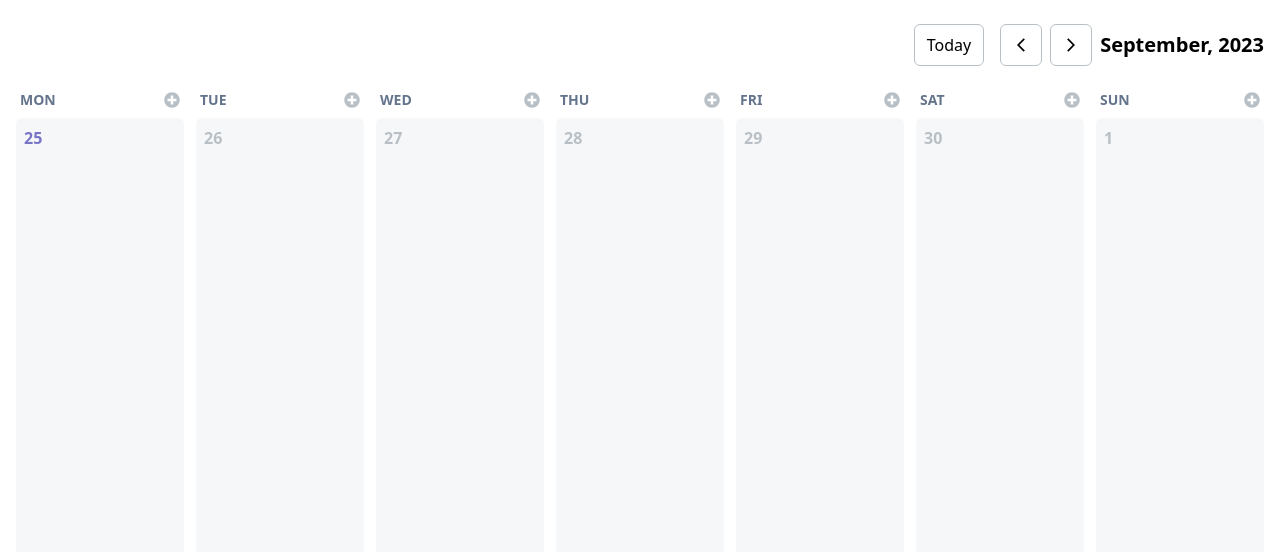
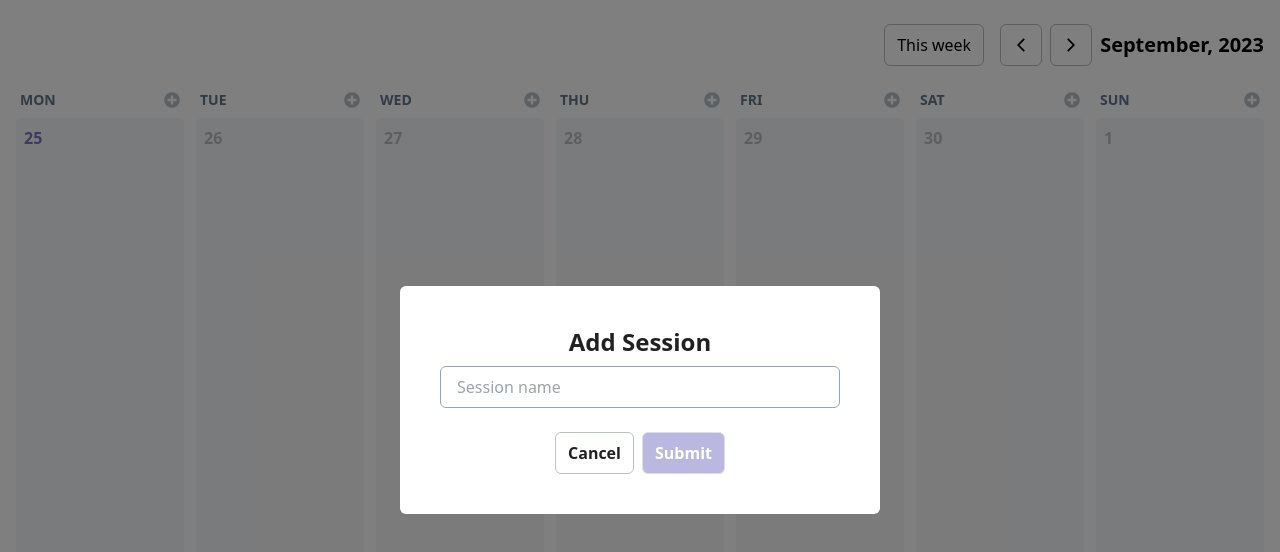
Before and after one commit to NBDuy201/Training-Calendar, a React (Vite) app: page / in a window 1280 px wide. Both pictures are taken after a click on the button 172 px from the left and 100 px from the top of the page. Shown: the top 552 px of the page. Built offline with nearby package versions, Linux system fonts and the light colour scheme.

Commit message:
add session to calendar

```diff
--- a/src/common/constants.js
+++ b/src/common/constants.js
@@ -16,4 +16,8 @@ export const SCHEMA_FIELD_NAME = {
     NAME: "name",
     SETS: "sets",
   },
+
+  SESSION_SCHEMA: {
+    TITLE: "title",
+  },
 };
--- a/src/common/form-schema.js
+++ b/src/common/form-schema.js
@@ -4,15 +4,23 @@ import { SCHEMA_FIELD_NAME } from "./constants";
 const singleExerciseSchema = {
   [SCHEMA_FIELD_NAME.SINGLE_EXERCISE_SCHEMA.SET]: yup
     .string()
-    .required("Please enter set informaation")
-    .default(""),
+    .required("Please enter set information")
+    .trim(),
 };
 
 export const exerciseSchema = yup.object({
   [SCHEMA_FIELD_NAME.EXERCISE_SCHEMA.NAME]: yup
     .string()
-    .required("Please enter exercise name"),
+    .required("Please enter exercise name")
+    .trim(),
   [SCHEMA_FIELD_NAME.EXERCISE_SCHEMA.SETS]: yup
     .array()
     .of(yup.object().shape(singleExerciseSchema)),
 });
+
+export const sessionSchema = yup.object({
+  [SCHEMA_FIELD_NAME.SESSION_SCHEMA.TITLE]: yup
+    .string()
+    .required("Please enter session")
+    .trim(),
+});
--- a/src/components/input/BasicTextBox.jsx
+++ b/src/components/input/BasicTextBox.jsx
@@ -12,6 +12,7 @@ const BasicTextBox = ({
   labelClass = "",
   wrapperClass = "",
   hideErrMsg = false,
+  placeholder = "",
   ...props
 }) => {
   const { field } = useController({
@@ -30,6 +31,7 @@ const BasicTextBox = ({
       <label className={`font-medium text-black ${labelClass}`}>{label}</label>
       {type === "textArea" ? (
         <textarea
+          placeholder={placeholder}
           className={`focus:ring-0
           ${className}
           ${errors ? errBorderClass : "border-slate-400"}`}
@@ -39,6 +41,7 @@ const BasicTextBox = ({
       ) : (
         <input
           type={type}
+          placeholder={placeholder}
           className={`focus:ring-0
           ${className}
           ${errors ? errBorderClass : "border-slate-400"}`}
--- a/src/context/sessionContext.jsx
+++ b/src/context/sessionContext.jsx
@@ -4,18 +4,33 @@ import usePopup from "~/hooks/usePopup";
 const SessionContext = React.createContext();
 function SessionProvider(props) {
   const [sessionInfo, setSessionInfo] = React.useState(null);
+  const [columnId, setColumnId] = React.useState(null);
   const {
     open: isOpenAddExercise,
     handleClosePopup: closeAddExercise,
     handleOpenPopup: openAddExercise,
   } = usePopup();
+  const {
+    open: isOpenAddSession,
+    handleClosePopup: closeAddSession,
+    handleOpenPopup: openAddSession,
+  } = usePopup();
 
   const value = {
+    // Exercise modal
     isOpenAddExercise,
     closeAddExercise,
     openAddExercise,
+
+    // Session modal
+    isOpenAddSession,
+    closeAddSession,
+    openAddSession,
+
     sessionInfo,
     setSessionInfo,
+    columnId,
+    setColumnId,
   };
 
   return (
--- a/src/modules/calendar/CalendarContent.jsx
+++ b/src/modules/calendar/CalendarContent.jsx
@@ -1,16 +1,26 @@
 /* eslint-disable react/prop-types */
 import CalendarColumn from "./date-column/CalendarColumn";
 import { DragDropContext } from "react-beautiful-dnd";
-import BasicModal from "~/components/modal/BasicModal";
 import useDnD from "~/hooks/useDnD";
 import AddExerciseModal from "../card/AddExerciseModal";
 import { useSessionContext } from "~/context/sessionContext";
+import AddSessionModal from "./date-column/AddSessionModal";
 
 const CalendarContent = ({ stateCalendar = {} }) => {
   const { handleDragDrop } = useDnD();
 
-  const { isOpenAddExercise, closeAddExercise, sessionInfo } =
-    useSessionContext();
+  const {
+    isOpenAddExercise,
+    closeAddExercise,
+    sessionInfo,
+
+    // Session modal
+    isOpenAddSession,
+    closeAddSession,
+
+    columnId,
+    setColumnId,
+  } = useSessionContext();
 
   return (
     <div className="grid grid-cols-7 gap-x-3 w-full mt-4 flex-1">
@@ -23,13 +33,17 @@ const CalendarContent = ({ stateCalendar = {} }) => {
           />
         ))}
       </DragDropContext>
-      <BasicModal open={isOpenAddExercise} handleClose={closeAddExercise}>
-        <AddExerciseModal
-          isOpen={isOpenAddExercise}
-          closeModal={closeAddExercise}
-          sessionInfo={sessionInfo}
-        />
-      </BasicModal>
+      <AddExerciseModal
+        isOpen={isOpenAddExercise}
+        closeModal={closeAddExercise}
+        sessionInfo={sessionInfo}
+      />
+      <AddSessionModal
+        isOpen={isOpenAddSession}
+        closeModal={closeAddSession}
+        columnId={columnId}
+        setColumnId={setColumnId}
+      />
     </div>
   );
 };
--- /dev/null
+++ b/src/modules/calendar/date-column/AddSessionModal.jsx
@@ -0,0 +1,103 @@
+/* eslint-disable react/prop-types */
+import { yupResolver } from "@hookform/resolvers/yup";
+import { useForm } from "react-hook-form";
+import { SCHEMA_FIELD_NAME } from "~/common/constants";
+import { sessionSchema } from "~/common/form-schema";
+import BasicTextBox from "~/components/input/BasicTextBox";
+import BasicModal from "~/components/modal/BasicModal";
+import { v4 as uuidv4 } from "uuid";
+import BasicButton from "~/components/button/BasicButton";
+import { useDispatch } from "react-redux";
+import { addSession } from "~/redux-toolkit/calendarSlice";
+
+const SESSION_TITLE_FIELD = SCHEMA_FIELD_NAME.SESSION_SCHEMA.TITLE;
+
+const defSchemaVal = {
+  [SESSION_TITLE_FIELD]: "",
+};
+
+const AddSessionModal = ({
+  isOpen = false,
+  closeModal = () => {},
+  columnId = "",
+  setColumnId = () => {},
+}) => {
+  // Form
+  const {
+    handleSubmit,
+    control,
+    formState: { errors, isValid },
+    reset,
+  } = useForm({
+    resolver: yupResolver(sessionSchema),
+    defaultValues: defSchemaVal,
+    mode: "onSubmit",
+  });
+
+  const dispatch = useDispatch();
+
+  function handleCloseModal() {
+    reset();
+    closeModal();
+    setColumnId(null);
+  }
+
+  async function onSubmit(data) {
+    const newSession = {
+      id: uuidv4(),
+      title: data.title,
+      exercises: [],
+    };
+    const reqData = {
+      columnId,
+      sessions: [newSession],
+    };
+    console.log(
+      "🚀 ~ file: AddExerciseModal.jsx:73 ~ onSubmit ~ reqData:",
+      reqData
+    );
+    dispatch(addSession(reqData));
+    handleCloseModal();
+  }
+
+  return (
+    <BasicModal open={isOpen} handleClose={handleCloseModal}>
+      <form onSubmit={handleSubmit(onSubmit)} className="w-[400px]">
+        <h2 className="text-center mb-2 font-bold">Add Session</h2>
+        <BasicTextBox
+          control={control}
+          name={SESSION_TITLE_FIELD}
+          autoComplete="off"
+          placeholder="Session name"
+          errors={
+            errors[SESSION_TITLE_FIELD]
+              ? errors[SESSION_TITLE_FIELD]?.message
+              : null
+          }
+          className="w-full px-4 py-2 outline-none border rounded-md border-secondary
+          focus:border-black focus:text-black transition-all"
+          wrapperClass="w-full mb-4"
+        />
+        <div className="flex justify-center gap-x-2">
+          <BasicButton
+            type="button"
+            onClick={handleCloseModal}
+            className="!px-3 !py-2 font-semibold hover:opacity-60"
+          >
+            Cancel
+          </BasicButton>
+          <BasicButton
+            disabled={!isValid}
+            type="submit"
+            className={`!px-3 !py-2 bg-primary text-white font-semibold
+            ${!isValid ? "cursor-not-allowed" : "hover:opacity-60"} `}
+          >
+            Submit
+          </BasicButton>
+        </div>
+      </form>
+    </BasicModal>
+  );
+};
+
+export default AddSessionModal;
--- a/src/modules/calendar/date-column/DateHeader.jsx
+++ b/src/modules/calendar/date-column/DateHeader.jsx
@@ -1,8 +1,16 @@
 /* eslint-disable react/prop-types */
 import BasicButton from "~/components/button/BasicButton";
 import { FaPlusCircle } from "react-icons/fa";
+import { useSessionContext } from "~/context/sessionContext";
 
 const DateHeader = ({ day = {} }) => {
+  const { openAddSession, setColumnId } = useSessionContext();
+
+  function handleOpenSessionModal() {
+    openAddSession();
+    setColumnId(day.dateStamp);
+  }
+
   return (
     <div
       key={day.dateStamp}
@@ -11,7 +19,10 @@ const DateHeader = ({ day = {} }) => {
       <p className={`text-sm uppercase text-slate-500`}>
         <strong>{day.weekDayName}</strong>
       </p>
-      <BasicButton className="!p-0 text-secondary border-none">
+      <BasicButton
+        onClick={handleOpenSessionModal}
+        className="!p-0 text-secondary border-none"
+      >
         <FaPlusCircle />
       </BasicButton>
     </div>
--- a/src/modules/calendar/week-toolbar/TimeNavigation.jsx
+++ b/src/modules/calendar/week-toolbar/TimeNavigation.jsx
@@ -21,7 +21,7 @@ const TimeNavigation = ({
         title={today}
         onClick={goToToday}
       >
-        Today
+        This week
       </BasicButton>
 
       <BasicButton
--- a/src/modules/card/AddExerciseModal.jsx
+++ b/src/modules/card/AddExerciseModal.jsx
@@ -12,6 +12,7 @@ import { AiFillCloseCircle } from "react-icons/ai";
 import { IoMdAddCircleOutline } from "react-icons/io";
 import { useDispatch } from "react-redux";
 import { addExercise } from "~/redux-toolkit/calendarSlice";
+import BasicModal from "~/components/modal/BasicModal";
 
 export const MAX_ANS = 10;
 export const MIN_ANS = 1;
@@ -32,6 +33,7 @@ const AddExerciseModal = ({
   closeModal = () => {},
   isOpen = false,
   sessionInfo = {},
+  setSessionInfo = () => {},
 }) => {
   // Form
   const {
@@ -88,6 +90,7 @@ const AddExerciseModal = ({
 
   function handleResetForm() {
     reset(defSchemaVal);
+    setSessionInfo(null);
   }
 
   React.useEffect(() => {
@@ -98,8 +101,9 @@ const AddExerciseModal = ({
   }, [isOpen]);
 
   return (
+    <BasicModal open={isOpen} handleClose={closeModal}>
       <form onSubmit={handleSubmit(onSubmit)} className="w-[400px]">
-      <h2 className="mx-auto text-center mb-6">Add Exercise</h2>
+        <h2 className="mx-auto text-center mb-2 font-bold">Add Exercise</h2>
         {/* Exercise name field */}
         <BasicTextBox
           label="Name"
@@ -112,8 +116,8 @@ const AddExerciseModal = ({
               : null
           }
           defaultValue={getValues(EXERCISE_NAME_FIELD)}
-        className="w-full px-4 py-2 outline-none border rounded-md border-slate-400
-          focus:border-black focus:font-medium focus:text-black transition-all"
+          className="w-full px-4 py-2 outline-none border rounded-md border-secondary
+          focus:border-black focus:text-black transition-all"
           wrapperClass="w-full mb-4"
         />
 
@@ -143,8 +147,8 @@ const AddExerciseModal = ({
                 defaultValue={getValues(
                   `${EXERCISE_SETS_FIELD}[${index}][${EXERCISE_SINGLE_SET_FIELD}]`
                 )}
-              className="w-full px-4 py-2 outline-none border rounded-md border-slate-400
-                focus:border-black focus:font-medium focus:text-black transition-all"
+                className="w-full px-4 py-2 outline-none border rounded-md border-secondary
+                focus:border-black focus:text-black transition-all"
                 wrapperClass="w-full"
               />
 
@@ -185,12 +189,14 @@ const AddExerciseModal = ({
           <BasicButton
             disabled={!isValid}
             type="submit"
-          className="!px-3 !py-2 bg-primary text-white font-semibold hover:opacity-60"
+            className={`!px-3 !py-2 bg-primary text-white font-semibold
+          ${!isValid ? "cursor-not-allowed" : "hover:opacity-60"}`}
           >
             Submit
           </BasicButton>
         </div>
       </form>
+    </BasicModal>
   );
 };
 
--- a/src/redux-toolkit/calendarSlice.js
+++ b/src/redux-toolkit/calendarSlice.js
@@ -13,7 +13,7 @@ export const calendarSlice = createSlice({
       const indexCol = state.findIndex((item) => item.columnId === columnId);
       // Push new column data
       if (indexCol === -1) {
-        state.push({ columnId, sessions: sessions });
+        state.push({ columnId, sessions: sessions ?? [] });
         return;
       }
       // Append data to exist column
```
Lines whose indentation alone changed are shown as unchanged.
